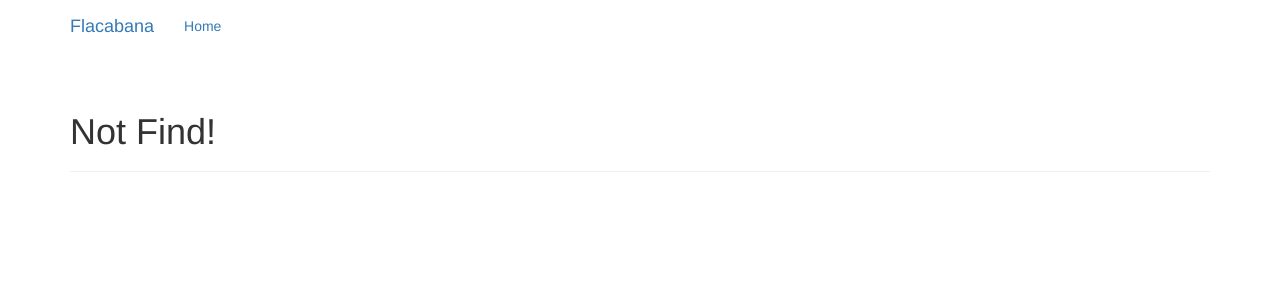
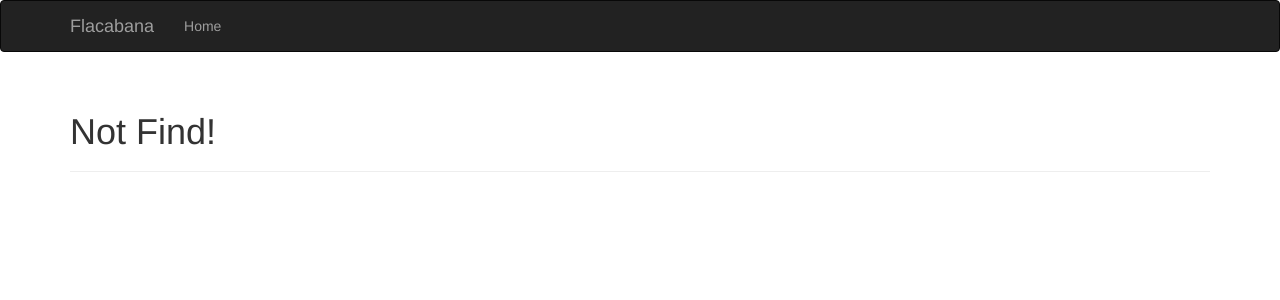
Before and after one commit to laixintao/Flacabana, a Flask app: template templates/404.html in a window 1280 px wide. Shown: the top 300 px of the page. Run offline with Flask 2, Linux system fonts and the light colour scheme; the template is opened without the code that fills it, so the values that code supplies are empty; some libraries are stand-ins or nearby versions.

Commit message:
correct a clerical error

```diff
--- a/templates/base.html
+++ b/templates/base.html
@@ -3,7 +3,7 @@
 {% block title %}Flacabana{% endblock %}
 
 {% block navbar %}
-<div class="navbar narbar-inverse" role="navigation">
+<div class="navbar navbar-inverse" role="navigation">
     <div class="container">
         <div class="navbar-header">
             <button type="button" class="navbar-toggle"
```
